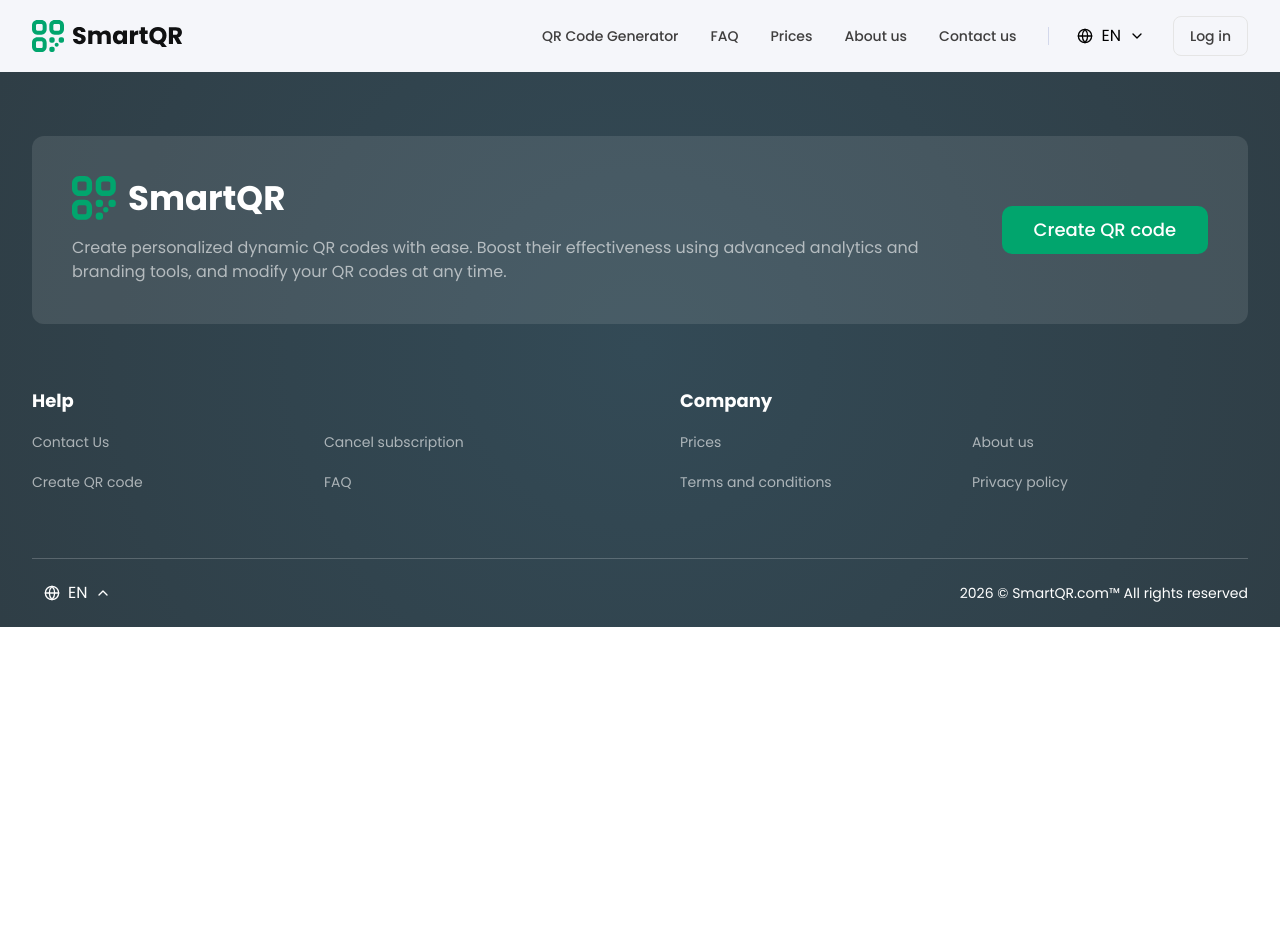
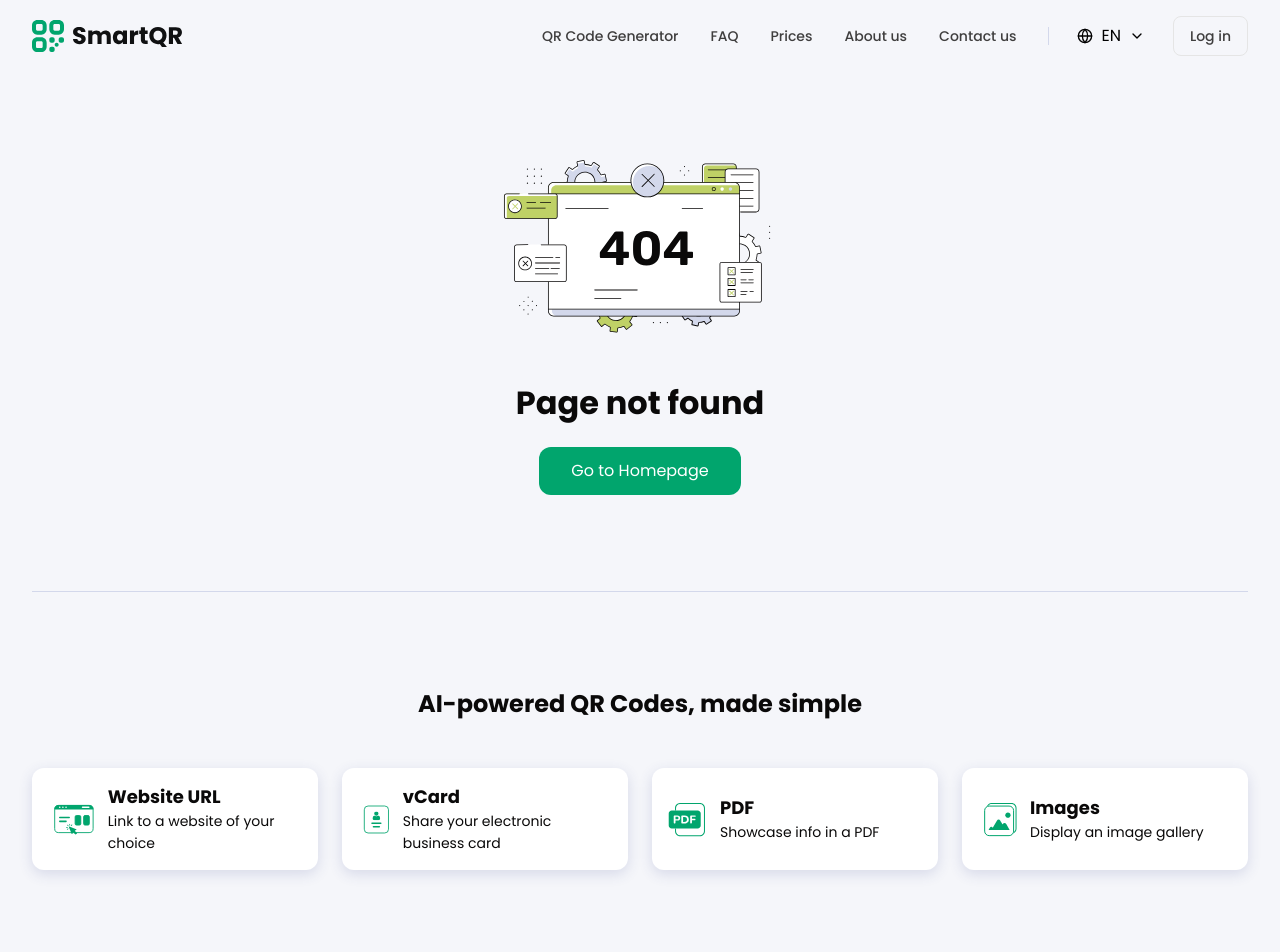
Before and after one commit to monaim3/QR-Code, a Next.js app: page /error in a window 1280 px wide. Shown: the top 952 px of the page. Before the commit the page ends 800 px from the top, so only its background shows below. Built offline with nearby package versions, Linux system fonts and the light colour scheme.

Commit message:
update error

```diff
--- a/app/error/body.tsx
+++ b/app/error/body.tsx
@@ -1,9 +1,78 @@
 
+import Container from "@/components/common/parent-container";
+import Image from "next/image";
+import WebsiteUrl from "@/components/icons/website-url-qr";
+import Vcard from "@/components/icons/vcard-qr";
+import Pdf from "@/components/icons/pdf-qr";
+import ImageIcon from "@/components/icons/Images-qr";
+
+const QrType = [
+    {
+        id: 1,
+        image: "",
+        title: "Website URL",
+        subTitle: "Link to a website of your choice",
+    },
+    {
+        id: 2,
+        image: "",
+        title: "vCard",
+        subTitle: "Share your electronic business card",
+    },
+    {
+        id: 3,
+        image: "",
+        title: "PDF",
+        subTitle: "Showcase info in a PDF",
+    },
+     {
+        id: 4,
+        image: "",
+        title: "Images",
+        subTitle: "Display an image gallery",
+    },
+];
 
 export default function ErrorBody() {
+
     return (
-        <div>
-
+        <div className="h-full w-full bg-[var(--Generator-Background)]">
+         <Container>
+            <div className="flex flex-col items-center justify-center">
+                 <Image
+                src="/images/error.svg"
+                alt="Logo"
+                width={300}
+                height={191}
+                className="pt-[80px] desktop:pt-[80px]"
+                />
+                <p className="text-[24px] leading-[32px] desktop:text-[32px] leading-[40px] text-[var(--Black)] font-bold pt-[40px]">
+                    Page not found
+                </p>
+                <button className="h-[48px] max-w bg-[var(--Blue)] text-white rounded-[12px] py-2 px-8 mt-[24px]">
+                 Go to Homepage
+                </button>
+                <div className="w-full h-[1px] bg-[var(--Boarder-Grey)] my-[80px] desktop:my-[96px]"/>
+                <p className="text-[24px] leading-[32px] text-[var(--Black)] font-bold text-center">
+                   AI-powered QR Codes, made simple
+                </p>
+                <div className="flex flex-col items-center justify-center gap-4 desktop:flex-row gap-6 mt-8 desktop:mt-12 mb-[80px] desktop:mb-[96px]">
+                    {QrType.map((type)=> {
+                        return <div className="bg-white h-[102px] w-full desktop:m-w-[286px] shadow-card rounded-[12px] flex items-center justify-start gap-2 p-4">
+                            {type.id === 1 ? <WebsiteUrl/> : type.id === 2 ? <Vcard/> : type.id === 3 ? <Pdf/> : <ImageIcon/>}
+                            <div className="flex flex-col items-start justify-center">
+                               <p className="text-[18px] leading-[26px] font-bold text-[var(--Black)]">
+                                 {type.title}
+                               </p>
+                                <p className="text-[14px] leading-[22px] font-regular text-[var(--Black)]">
+                                 {type.subTitle}
+                               </p>
+                            </div>
+                    </div>
+                    })}
+                </div>
+            </div>
+         </Container>
         </div>
     );
 }
```
Also changed, not shown: public/images/error.svg (added).
